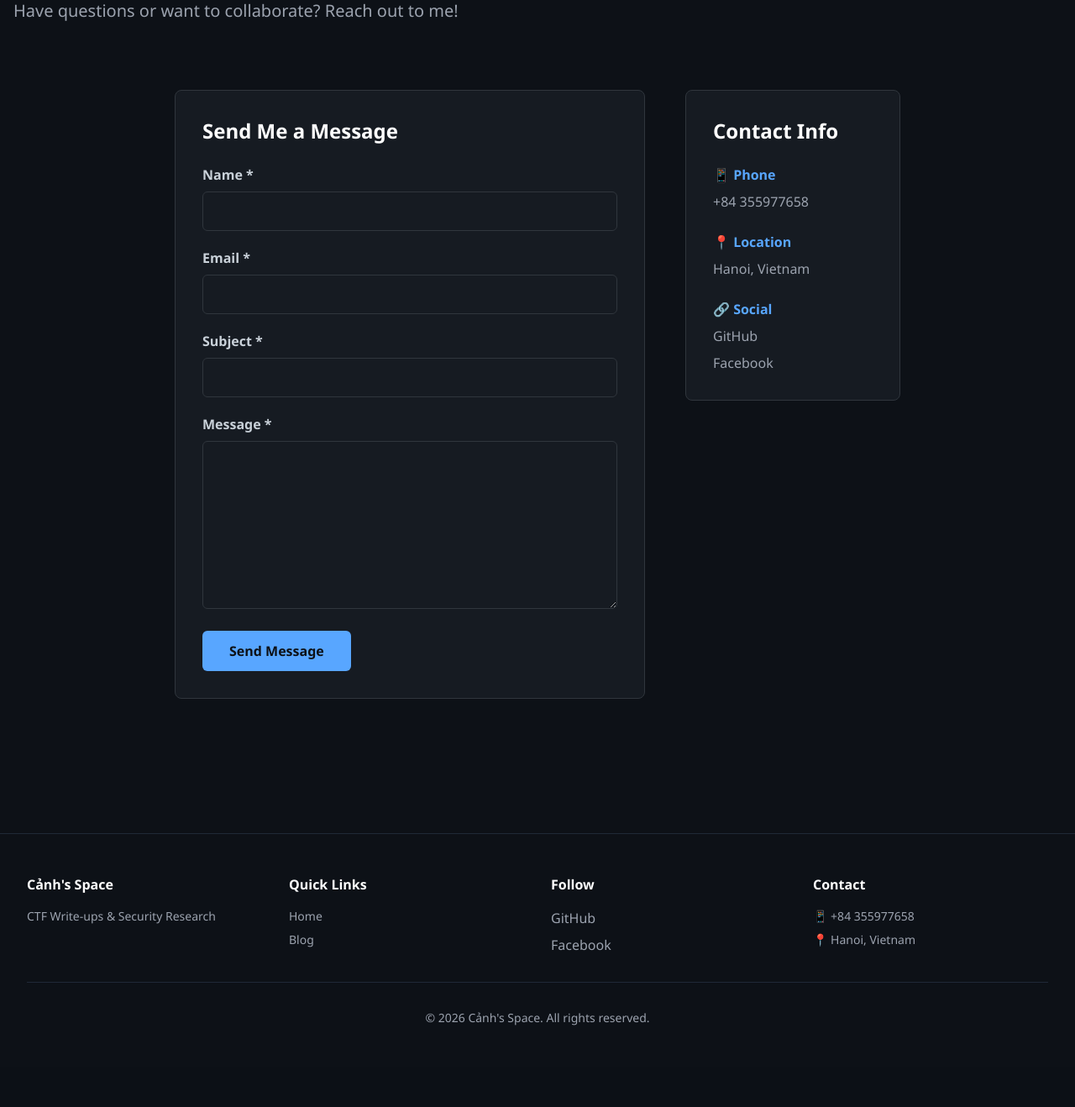
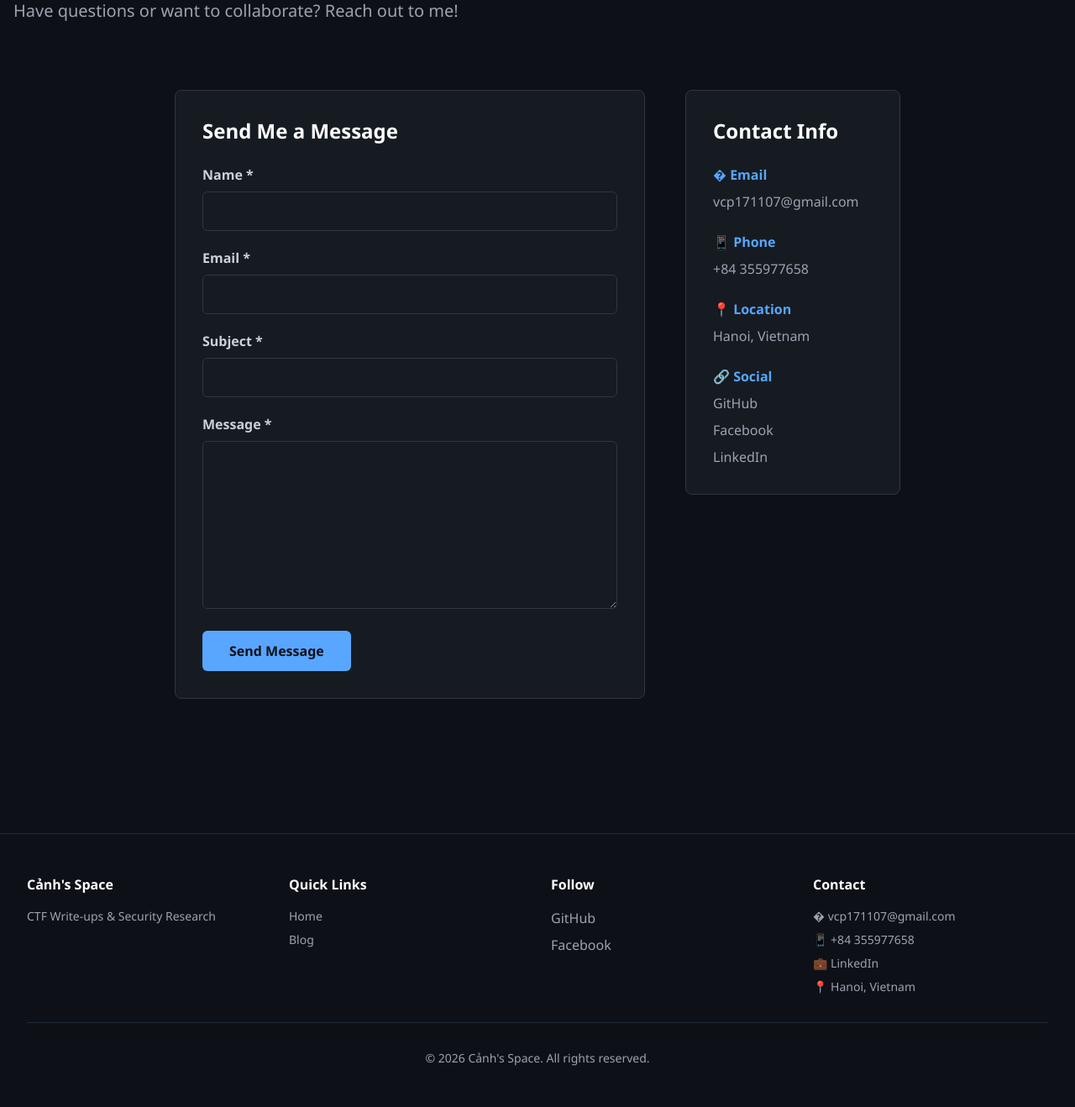
Before and after one commit to Canhsieubanh/canh-sec-blog, a Flask app: page /contact in a window 1280 px wide. Shown: the part 209-1527 px from the top of the page at 84% size. Before the commit the page ends 1430 px from the top, so only its background shows below. Run offline with Flask 3, Linux system fonts and the light colour scheme; some libraries are stand-ins or nearby versions.

Commit message:
Add Email and LinkedIn to contact footer and contact page

```diff
--- a/templates/base.html
+++ b/templates/base.html
@@ -290,8 +290,9 @@
                 <div>
                     <h3 class="text-white font-bold mb-4">Contact</h3>
                     <div class="text-gray-400 text-sm space-y-2">
-                        <div>📱 <a href="tel:+84355977658" class="hover:text-[#58a6ff] transition duration-200">+84
-                                355977658</a></div>
+                        <div>� <a href="mailto:vcp171107@gmail.com" class="hover:text-[#58a6ff] transition duration-200">vcp171107@gmail.com</a></div>
+                        <div>📱 <a href="tel:+84355977658" class="hover:text-[#58a6ff] transition duration-200">+84 355977658</a></div>
+                        <div>💼 <a href="https://www.linkedin.com/in/văn-cảnh-phương-16665a384" target="_blank" class="hover:text-[#58a6ff] transition duration-200">LinkedIn</a></div>
                         <div>📍 Hanoi, Vietnam</div>
                     </div>
                 </div>
--- a/templates/contact.html
+++ b/templates/contact.html
@@ -197,9 +197,16 @@
 
                     <div class="space-y-6">
                         <div>
+                            <h3 class="text-[#58a6ff] font-bold mb-2">� Email</h3>
+                            <p class="text-gray-400">
+                                <a href="mailto:vcp171107@gmail.com" class="hover:text-[#58a6ff] transition duration-200">vcp171107@gmail.com</a>
+                            </p>
+                        </div>
+
+                        <div>
                             <h3 class="text-[#58a6ff] font-bold mb-2">📱 Phone</h3>
                             <p class="text-gray-400">
-                                <a href="tel:+84355977658">+84 355977658</a>
+                                <a href="tel:+84355977658" class="hover:text-[#58a6ff] transition duration-200">+84 355977658</a>
                             </p>
                         </div>
 
@@ -219,6 +226,10 @@
                                     <a href="https://www.facebook.com/canhsieubanh/" target="_blank"
                                         class="hover:text-[#58a6ff] transition duration-200">Facebook</a>
                                 </p>
+                                <p class="text-gray-400">
+                                    <a href="https://www.linkedin.com/in/văn-cảnh-phương-16665a384" target="_blank"
+                                        class="hover:text-[#58a6ff] transition duration-200">LinkedIn</a>
+                                </p>
                             </div>
                         </div>
                     </div>
```
